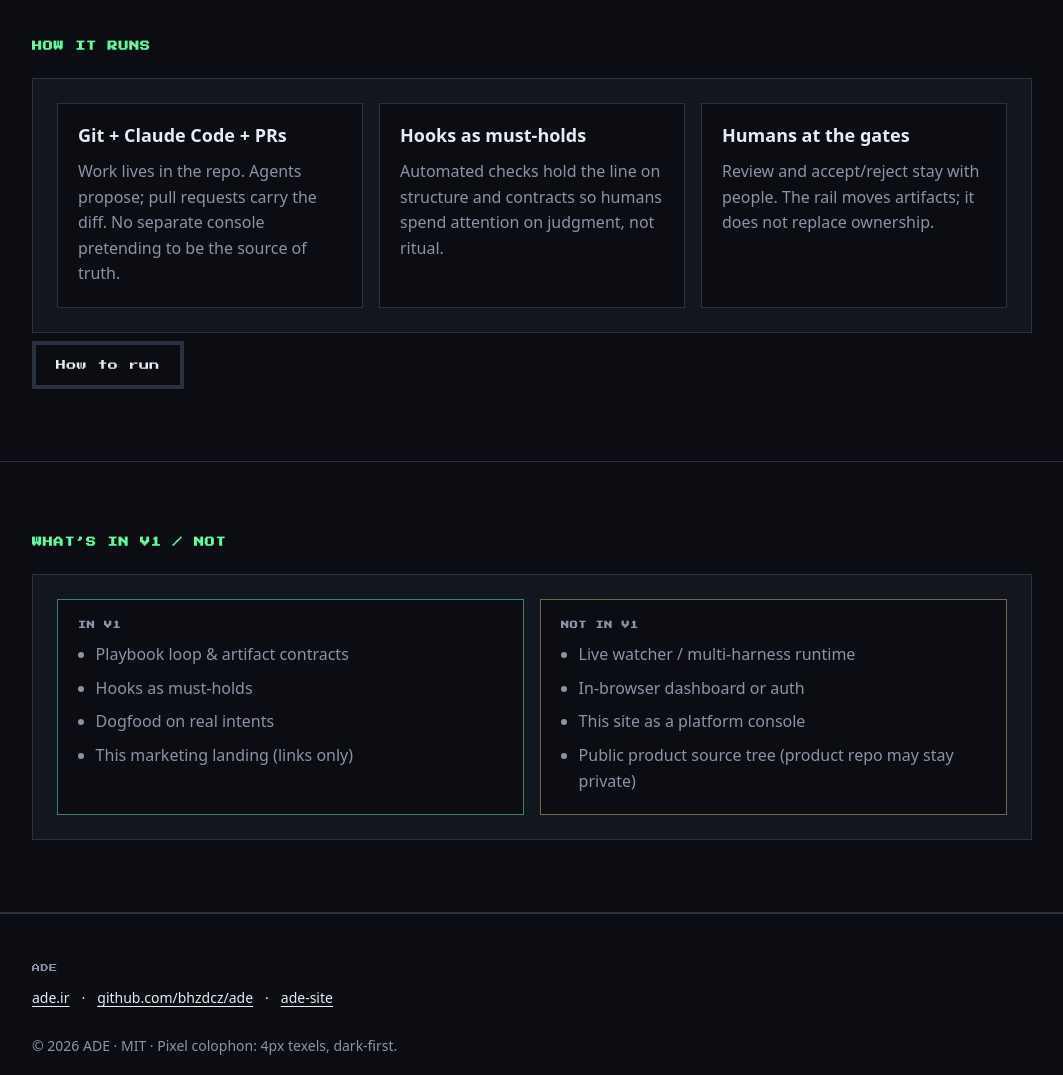
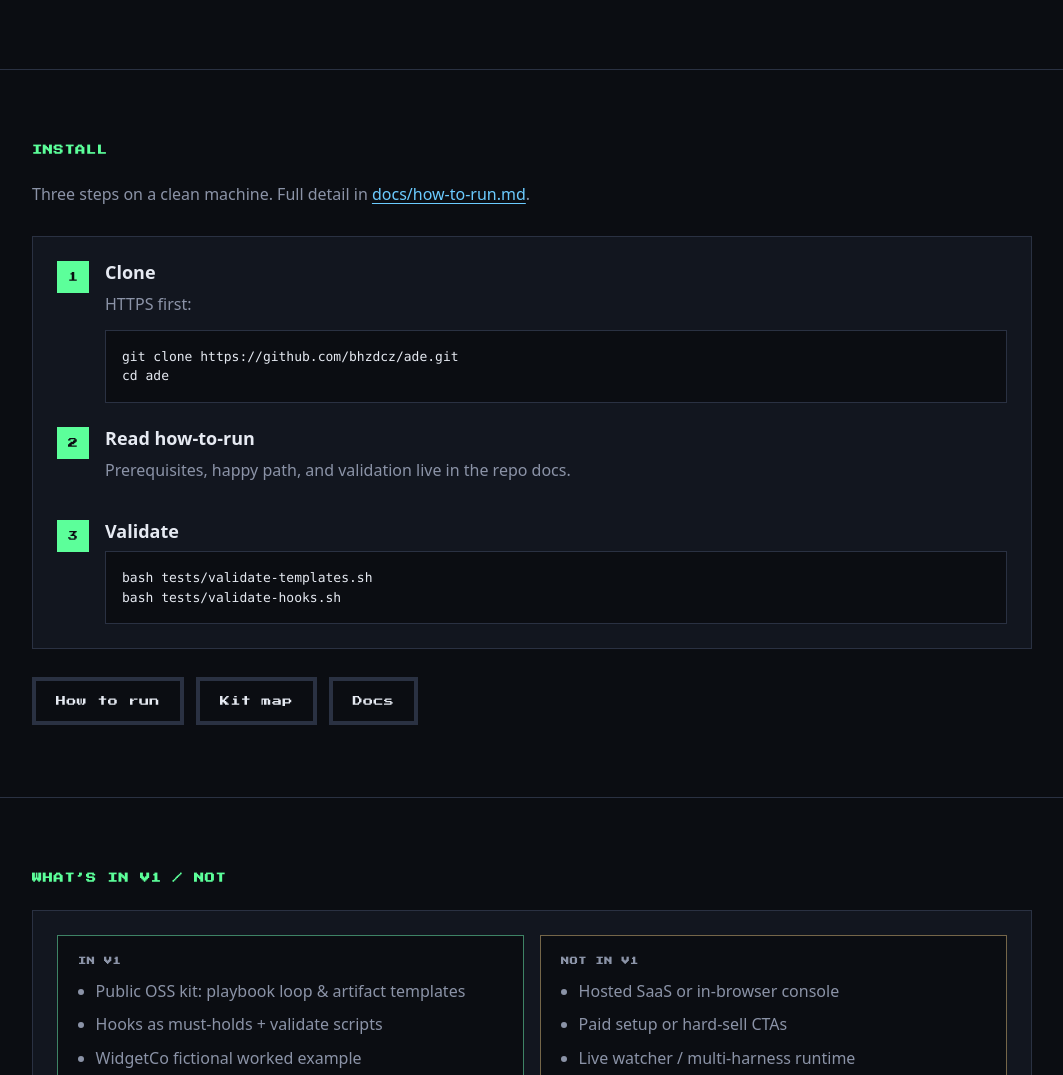
Before and after one commit to bhzdcz/ade-site, a plain HTML site: page index.html in a window 1280 px wide. Shown: the part 1647-2722 px from the top of the page, without its empty margins (108-1171 px from the left). Drawn offline with Linux system fonts and the light colour scheme.

Commit message:
feat: rewrite landing as public OSS kit product site
Hero CTAs: View on GitHub, Install (how-to-run), Docs (kit-map).
Replace dogfood/private-repo framing with honest In/Not v1 public-kit
scope. Numbered Install (HTTPS clone → how-to-run → validate). Footer
Apache-2.0; LICENSE switched from MIT. No Buy/Sponsors/checkout.

```diff
--- a/index.html
+++ b/index.html
@@ -3,17 +3,17 @@
 <head>
   <meta charset="utf-8" />
   <meta name="viewport" content="width=device-width, initial-scale=1" />
-  <title>ADE — AI-native SDLC</title>
-  <meta name="description" content="ADE: AI-native SDLC — artifacts on rails, humans at the gates. Intent → spec → plan → review → gates." />
+  <title>ADE — public OSS SDLC kit</title>
+  <meta name="description" content="ADE is a public open-source AI-native SDLC kit: artifacts on rails, humans at the gates. Clone it, follow how-to-run, ship with templates and hooks." />
   <link rel="canonical" href="https://ade.ir/" />
   <meta property="og:type" content="website" />
   <meta property="og:url" content="https://ade.ir/" />
-  <meta property="og:title" content="ADE — AI-native SDLC" />
-  <meta property="og:description" content="AI-native SDLC — artifacts on rails, humans at the gates." />
+  <meta property="og:title" content="ADE — public OSS SDLC kit" />
+  <meta property="og:description" content="Public open-source AI-native SDLC kit — artifacts on rails, humans at the gates. Clone and run." />
   <meta property="og:image" content="https://ade.ir/assets/og.png" />
   <meta name="twitter:card" content="summary_large_image" />
-  <meta name="twitter:title" content="ADE — AI-native SDLC" />
-  <meta name="twitter:description" content="AI-native SDLC — artifacts on rails, humans at the gates." />
+  <meta name="twitter:title" content="ADE — public OSS SDLC kit" />
+  <meta name="twitter:description" content="Public open-source AI-native SDLC kit — artifacts on rails, humans at the gates." />
   <meta name="twitter:image" content="https://ade.ir/assets/og.png" />
   <meta name="theme-color" content="#0B0D12" />
   <link rel="stylesheet" href="styles.css" />
@@ -28,9 +28,9 @@
         <span class="pixel-label">ADE</span>
       </a>
       <nav class="mini-rail" aria-label="Sections">
-        <a href="#problem">Problem</a>
+        <a href="#what">What</a>
         <a href="#chain">Chain</a>
-        <a href="#how">How</a>
+        <a href="#install">Install</a>
         <a href="#scope">Scope</a>
       </nav>
     </div>
@@ -39,24 +39,26 @@
   <main id="main">
     <section id="hero" class="section hero" aria-labelledby="hero-title">
       <div class="wrap hero-inner">
-        <p class="pixel-label hero-kicker">AI-NATIVE SDLC</p>
+        <p class="pixel-label hero-kicker">PUBLIC OSS KIT</p>
         <h1 id="hero-title" class="hero-title" data-hero-wordmark>
           <span class="texel" style="--i:0">A</span><span class="texel" style="--i:1">D</span><span class="texel" style="--i:2">E</span>
         </h1>
-        <p class="hero-value">AI-native SDLC — artifacts on rails, humans at the gates</p>
+        <p class="hero-value">AI-native SDLC kit — artifacts on rails, humans at the gates. Clone it and run.</p>
         <div class="cta-row">
           <a class="btn btn-primary" href="https://github.com/bhzdcz/ade">View on GitHub</a>
-          <a class="btn btn-secondary" href="https://github.com/bhzdcz/ade/blob/main/docs/how-to-run.md">How to run</a>
+          <a class="btn btn-secondary" href="https://github.com/bhzdcz/ade/blob/main/docs/how-to-run.md">Install</a>
+          <a class="btn btn-secondary" href="https://github.com/bhzdcz/ade/blob/main/docs/kit-map.md">Docs</a>
         </div>
-        <a class="scroll-hint" href="#problem" aria-label="Scroll to problem">
+        <a class="scroll-hint" href="#what" aria-label="Scroll to what">
           <span class="chevron" aria-hidden="true"></span>
         </a>
       </div>
     </section>
 
-    <section id="problem" class="section" aria-labelledby="problem-title">
+    <section id="what" class="section" aria-labelledby="what-title">
       <div class="wrap">
-        <h2 id="problem-title" class="pixel-label section-label">Problem</h2>
+        <h2 id="what-title" class="pixel-label section-label">What</h2>
+        <p class="lede">ADE is a <strong>public open-source playbook/kit</strong> you clone and run in your own repo — not a hosted SaaS, not an agent IDE. Chat is not the source of truth; markdown artifacts on a rail are.</p>
         <div class="panel grid-3">
           <article class="card">
             <h3>Chat isn’t a handoff</h3>
@@ -77,7 +79,7 @@
     <section id="chain" class="section" aria-labelledby="chain-title">
       <div class="wrap">
         <h2 id="chain-title" class="pixel-label section-label">Artifact chain</h2>
-        <p class="lede">One loop. Artifacts on rails — not a roster of chat personas.</p>
+        <p class="lede">One loop. Artifacts on rails — humans stay at the gates.</p>
         <ol class="chain-rail" data-chain-rail>
           <li class="chain-node" data-node="intent"><span class="node-dot"></span><span class="node-name">intent</span><span class="node-cap">What we want</span></li>
           <li class="chain-node" data-node="spec"><span class="node-dot"></span><span class="node-name">spec</span><span class="node-cap">What “done” means</span></li>
@@ -91,25 +93,31 @@
       </div>
     </section>
 
-    <section id="how" class="section" aria-labelledby="how-title">
+    <section id="install" class="section" aria-labelledby="install-title">
       <div class="wrap">
-        <h2 id="how-title" class="pixel-label section-label">How it runs</h2>
-        <div class="panel how-grid">
-          <article class="card">
-            <h3>Git + Claude Code + PRs</h3>
-            <p>Work lives in the repo. Agents propose; pull requests carry the diff. No separate console pretending to be the source of truth.</p>
-          </article>
-          <article class="card">
-            <h3>Hooks as must-holds</h3>
-            <p>Automated checks hold the line on structure and contracts so humans spend attention on judgment, not ritual.</p>
-          </article>
-          <article class="card">
-            <h3>Humans at the gates</h3>
-            <p>Review and accept/reject stay with people. The rail moves artifacts; it does not replace ownership.</p>
-          </article>
-        </div>
+        <h2 id="install-title" class="pixel-label section-label">Install</h2>
+        <p class="lede">Three steps on a clean machine. Full detail in <a href="https://github.com/bhzdcz/ade/blob/main/docs/how-to-run.md">docs/how-to-run.md</a>.</p>
+        <ol class="install-steps panel">
+          <li>
+            <h3>Clone</h3>
+            <p>HTTPS first:</p>
+            <pre class="code-block"><code>git clone https://github.com/bhzdcz/ade.git
+cd ade</code></pre>
+          </li>
+          <li>
+            <h3>Read how-to-run</h3>
+            <p>Prerequisites, happy path, and validation live in the repo docs.</p>
+          </li>
+          <li>
+            <h3>Validate</h3>
+            <pre class="code-block"><code>bash tests/validate-templates.sh
+bash tests/validate-hooks.sh</code></pre>
+          </li>
+        </ol>
         <div class="cta-row">
           <a class="btn btn-secondary" href="https://github.com/bhzdcz/ade/blob/main/docs/how-to-run.md">How to run</a>
+          <a class="btn btn-secondary" href="https://github.com/bhzdcz/ade/blob/main/docs/kit-map.md">Kit map</a>
+          <a class="btn btn-secondary" href="https://github.com/bhzdcz/ade/tree/main/docs">Docs</a>
         </div>
       </div>
     </section>
@@ -121,19 +129,19 @@
           <div class="card scope-in">
             <h3 class="pixel-label tiny">In v1</h3>
             <ul>
-              <li>Playbook loop &amp; artifact contracts</li>
-              <li>Hooks as must-holds</li>
-              <li>Dogfood on real intents</li>
-              <li>This marketing landing (links only)</li>
+              <li>Public OSS kit: playbook loop &amp; artifact templates</li>
+              <li>Hooks as must-holds + validate scripts</li>
+              <li>WidgetCo fictional worked example</li>
+              <li>This product site (ade.ir) linking GitHub / Install / Docs</li>
             </ul>
           </div>
           <div class="card scope-out">
             <h3 class="pixel-label tiny">Not in v1</h3>
             <ul>
+              <li>Hosted SaaS or in-browser console</li>
+              <li>Paid setup or hard-sell CTAs</li>
               <li>Live watcher / multi-harness runtime</li>
-              <li>In-browser dashboard or auth</li>
-              <li>This site as a platform console</li>
-              <li>Public product source tree (product repo may stay private)</li>
+              <li>AI-DD merge or airoweb coupling</li>
             </ul>
           </div>
         </div>
@@ -147,11 +155,13 @@
       <p class="footer-links">
         <a href="https://ade.ir/">ade.ir</a>
         <span aria-hidden="true">·</span>
-        <a href="https://github.com/bhzdcz/ade">github.com/bhzdcz/ade</a>
+        <a href="https://github.com/bhzdcz/ade">GitHub ade</a>
         <span aria-hidden="true">·</span>
-        <a href="https://github.com/bhzdcz/ade-site">ade-site</a>
+        <a href="https://github.com/bhzdcz/ade-site">GitHub ade-site</a>
+        <span aria-hidden="true">·</span>
+        <a href="https://github.com/bhzdcz/ade-site/blob/main/LICENSE">Apache-2.0</a>
       </p>
-      <p class="muted small">© 2026 ADE · MIT · Pixel colophon: 4px texels, dark-first.</p>
+      <p class="muted small">© 2026 ADE · Licensed under Apache-2.0 · Pixel colophon: 4px texels, dark-first.</p>
     </div>
   </footer>
 
--- a/styles.css
+++ b/styles.css
@@ -553,3 +553,65 @@ a:hover {
 .footer-links a:hover {
   color: var(--accent);
 }
+
+/* Install steps */
+.install-steps {
+  list-style: none;
+  margin: 0 0 28px;
+  padding: 24px;
+  counter-reset: install;
+  display: flex;
+  flex-direction: column;
+  gap: 24px;
+}
+
+.install-steps > li {
+  position: relative;
+  padding-left: 48px;
+  counter-increment: install;
+}
+
+.install-steps > li::before {
+  content: counter(install);
+  position: absolute;
+  left: 0;
+  top: 0;
+  width: 32px;
+  height: 32px;
+  display: flex;
+  align-items: center;
+  justify-content: center;
+  font-family: var(--font-pixel);
+  font-size: 10px;
+  color: var(--bg);
+  background: var(--accent);
+  border: 1px solid var(--accent);
+}
+
+.install-steps h3 {
+  margin: 0 0 8px;
+  font-size: 1.125rem;
+  line-height: 1.3;
+}
+
+.install-steps p {
+  margin: 0 0 12px;
+  color: var(--muted);
+}
+
+.code-block {
+  margin: 0;
+  padding: 16px;
+  overflow-x: auto;
+  background: var(--bg);
+  border: 1px solid var(--line);
+  font-family: var(--font-mono);
+  font-size: 13px;
+  line-height: 1.5;
+  color: var(--ink);
+}
+
+.code-block code {
+  font-family: inherit;
+  white-space: pre;
+}
```
Also changed, not shown: README.md, 1 other file.
